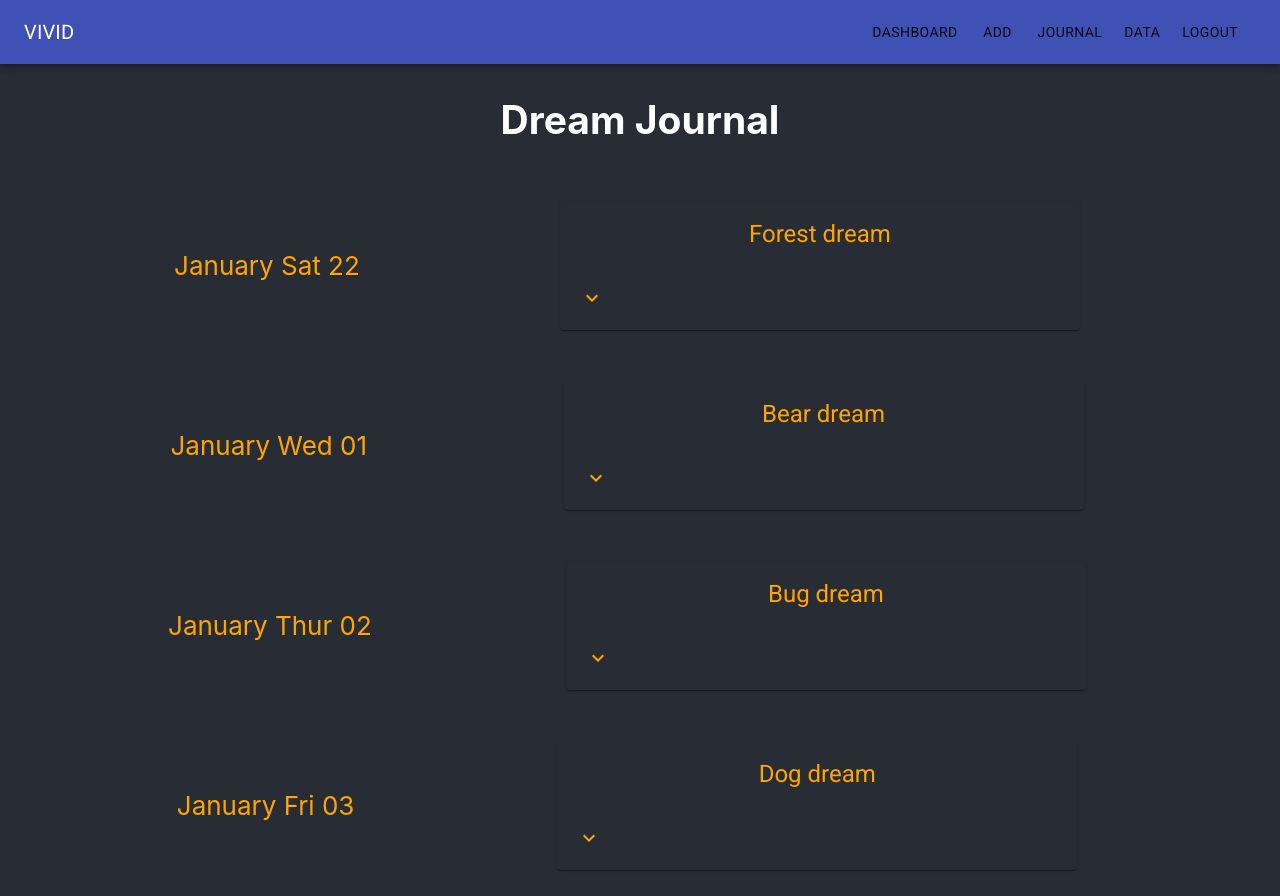
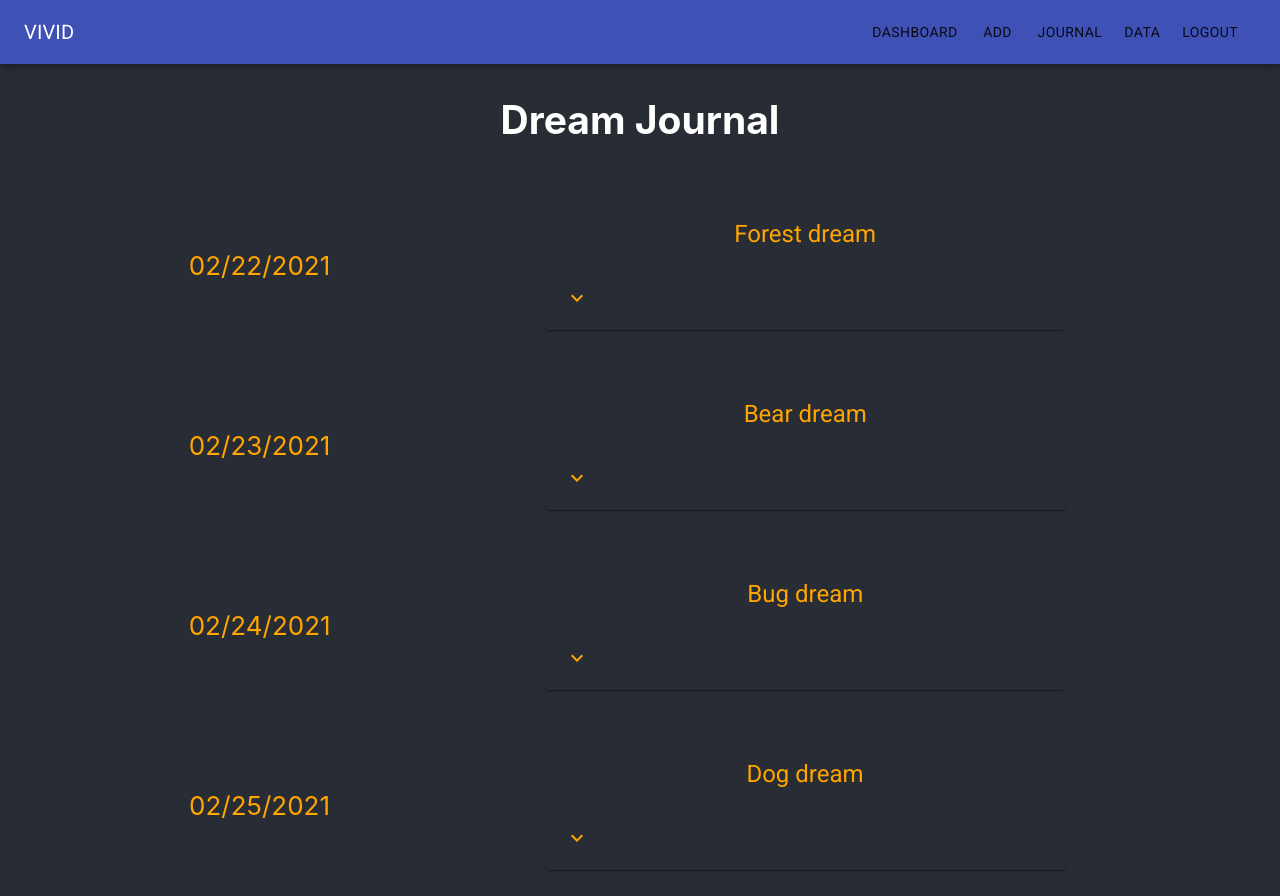
Before and after one commit to Vivid-Project/frontend, a React (Create React App) app: page /dreamjournal in a window 1280 px wide. Built offline with nearby package versions, Linux system fonts and the light colour scheme.

Commit message:
Build API call for user Dreams in Journal

```diff
--- a/src/API/APIcalls.js
+++ b/src/API/APIcalls.js
@@ -1,3 +1,4 @@
+import fakeDreams from '../data/fakeDreams';
 import user from '../data/fakeUser';
 
 export const fetchUserLogin = async (email) => {
@@ -20,3 +21,24 @@ export const fetchUserLogin = async (email) => {
   //   return console.log(error);
   // }
 };
+
+export const fetchUserDreams = async (token) => {
+  return fakeDreams;
+
+  // try {
+  //   const response = await fetch(
+  //     'https://vivid-project-backend.herokuapp.com/users/authenticate',
+  //     {
+  //       method: 'POST',
+  //       headers: {
+  //         'Content-Type': 'application/json',
+  //         'Authorization': token,
+  //       },
+  //       body: '',
+  //     }
+  //   );
+  //   return await response.json();
+  // } catch (error) {
+  //   return console.log(error);
+  // }
+};
--- a/src/data/fakeDreams.js
+++ b/src/data/fakeDreams.js
@@ -2,33 +2,69 @@ const fakeDreams = {
   dreams: [
     {
       id: 4,
-      date: 'January Sat 22',
+      date: '02/22/2021',
       title: 'Forest dream',
       description: 'I was walking through a forest when I met a talking bird',
-      emotion: '1',
+      toneAnalysis: {
+        tone_strength: {
+          Analytical: 1,
+          Anger: 1,
+          Joy: 2,
+          Sadness: 2,
+          Tentative: 1,
+        },
+        unique_tones: 'Joy, Sadness, Tentative, Anger, Analytical',
+      },
     },
     {
       id: 1,
-      date: 'January Wed 01',
+      date: '02/23/2021',
       title: 'Bear dream',
       description: 'A bear bit me',
-      emotion: '1',
+      toneAnalysis: {
+        tone_strength: {
+          Analytical: 1,
+          Anger: 1,
+          Joy: 2,
+          Sadness: 2,
+          Tentative: 1,
+        },
+        unique_tones: 'Joy, Sadness, Tentative, Anger, Analytical',
+      },
     },
     {
       id: 2,
-      date: 'January Thur 02',
+      date: '02/24/2021',
       title: 'Bug dream',
       description: 'A bug landed on me',
-      emotion: '3',
+      toneAnalysis: {
+        tone_strength: {
+          Analytical: 1,
+          Anger: 1,
+          Joy: 2,
+          Sadness: 2,
+          Tentative: 1,
+        },
+        unique_tones: 'Joy, Sadness, Tentative, Anger, Analytical',
+      },
     },
     {
       id: 3,
-      date: 'January Fri 03',
+      date: '02/25/2021',
       title: 'Dog dream',
       description: 'I was walking a dog',
-      emotion: '5',
+      toneAnalysis: {
+        tone_strength: {
+          Analytical: 1,
+          Anger: 1,
+          Joy: 2,
+          Sadness: 2,
+          Tentative: 1,
+        },
+        unique_tones: 'Joy, Sadness, Tentative, Anger, Analytical',
+      },
     },
   ],
-}
+};
 
 export default fakeDreams;
--- a/src/modules/DreamJournal/DreamJournal.js
+++ b/src/modules/DreamJournal/DreamJournal.js
@@ -1,12 +1,10 @@
-import React, { useState, useEffect, useContext } from 'react'
-import DreamCard from '../DreamCard/DreamCard'
-import UserContext from '../Context/UserContext'
+import React, { useState, useEffect, useContext } from 'react';
+import DreamCard from '../DreamCard/DreamCard';
+import UserContext from '../Context/UserContext';
+import * as API from '../../API/APIcalls';
 
-import fakeDreams from '../../data/fakeDreams'
-
-// import { orange } from '@material-ui/core/colors'
-import { makeStyles, ThemeProvider } from '@material-ui/core/styles'
-import { theme } from '../../themes/theme'
+import { makeStyles, ThemeProvider } from '@material-ui/core/styles';
+import { theme } from '../../themes/theme';
 
 const useStyles = makeStyles((theme) => ({
   root: {
@@ -38,37 +36,24 @@ const useStyles = makeStyles((theme) => ({
       duration: theme.transitions.duration.shortest,
     }),
   },
-}))
+}));
 
 const DreamJournal = () => {
-  const classes = useStyles()
-  const [dreams, setDreams] = useState([])
-  const [error, setError] = useState('')
-  const [expandedId, setExpandedId] = useState(-1)
-  const user = useContext(UserContext)
+  const classes = useStyles();
+  const [dreams, setDreams] = useState([]);
+  const [error, setError] = useState('');
+  const [expandedId, setExpandedId] = useState(-1);
+  const user = useContext(UserContext);
 
   const handleExpandClick = (i) => {
-    setExpandedId(expandedId === i ? -1 : i)
-  }
-  //WIll use for API call
-  // const getDreams = async () => {
-  //   const url = ''
-  //   setError('')
-  //   try {
-  //     const response = await fetch(url)
-  //     const dreams = await response.json()
-  //     setDreams(dreams)
-  //   } catch (error) {
-  //     setError(error.message)
-  //   }
-  // }
+    setExpandedId(expandedId === i ? -1 : i);
+  };
 
-  // useEffect(() => {
-  //   getDreams()
-  // }, [])
   useEffect(() => {
-    setDreams(fakeDreams.dreams)
-  }, [])
+    API.fetchUserDreams(user.token).then((response) => {
+      setDreams(response.dreams);
+    });
+  }, []);
 
   const dreamCards = dreams.map((dream) => {
     return (
@@ -78,11 +63,11 @@ const DreamJournal = () => {
           id={dream.id}
           title={dream.title}
           description={dream.description}
-          emotion={dream.emotion}
+          emotion={dream.toneAnalysis.unique_tones}
         />
       </div>
-    )
-  })
+    );
+  });
 
   return (
     <ThemeProvider theme={theme}>
@@ -94,7 +79,7 @@ const DreamJournal = () => {
         {dreamCards}
       </div>
     </ThemeProvider>
-  )
-}
+  );
+};
 
-export default DreamJournal
+export default DreamJournal;
```
